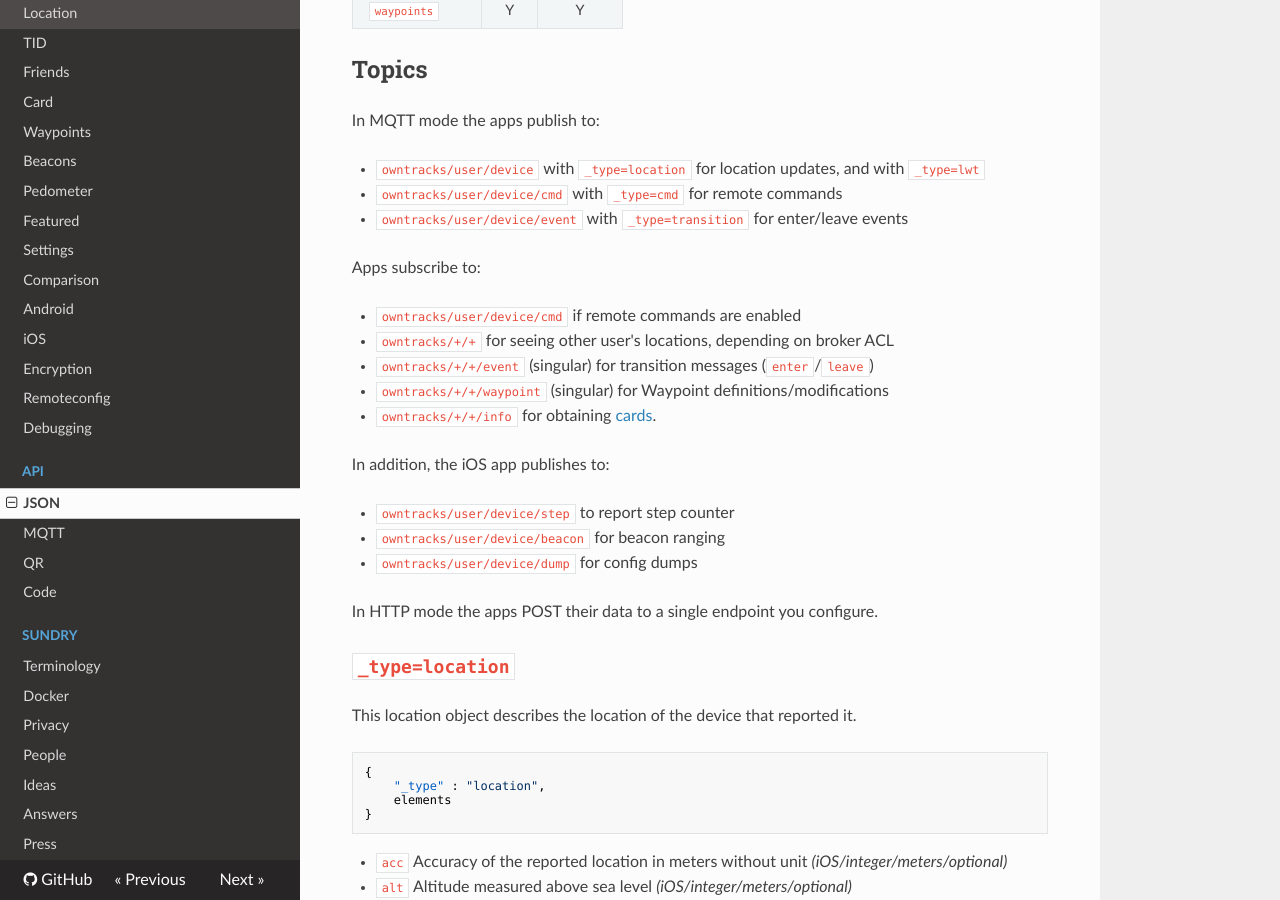
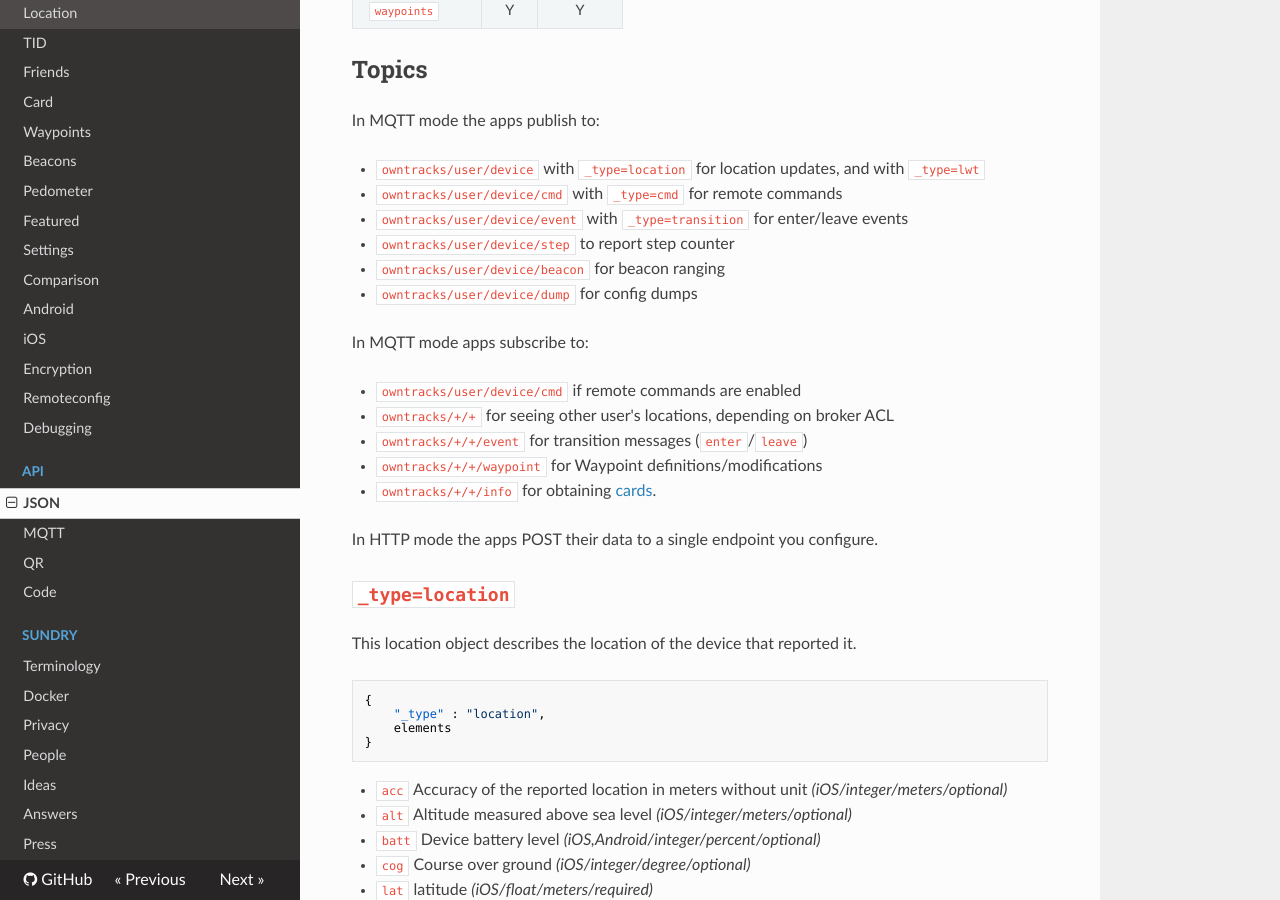
Before and after one commit to owntracks/booklet, an MkDocs documentation site: the page built from docs/tech/json.md, in a window 1280 px wide and 900 px high, scrolled down 644 px. Built offline with MkDocs 1.6.1, drawn with Linux system fonts in a browser that asks for light colours; nearby versions of some CDN libraries; old or Windows-style settings are respelled for this version of MkDocs.

Commit message:
Update json.md

```diff
--- a/docs/tech/json.md
+++ b/docs/tech/json.md
@@ -21,22 +21,19 @@ OwnTracks publishes its message payloads in [JSON](http://www.json.org) format.
 In MQTT mode the apps publish to:
 
 - `owntracks/user/device` with `_type=location` for location updates, and with `_type=lwt`
-- `owntracks/user/device/cmd` with `_type=cmd`      for remote commands
+- `owntracks/user/device/cmd` with `_type=cmd` for remote commands
 - `owntracks/user/device/event` with `_type=transition` for enter/leave events
+- `owntracks/user/device/step` to report step counter
+- `owntracks/user/device/beacon` for beacon ranging
+- `owntracks/user/device/dump` for config dumps
 
-Apps subscribe to:
+In MQTT mode apps subscribe to:
 
 - `owntracks/user/device/cmd` if remote commands are enabled
 - `owntracks/+/+` for seeing other user's locations, depending on broker ACL
-- `owntracks/+/+/event` (singular) for transition messages (`enter`/`leave`)
-- `owntracks/+/+/waypoint`  (singular) for Waypoint definitions/modifications
-- `owntracks/+/+/info`  for obtaining [cards](../features/card.md).
-
-In addition, the iOS app publishes to:
-
-- `owntracks/user/device/step` to report step counter
-- `owntracks/user/device/beacon` for beacon ranging
-- `owntracks/user/device/dump` for config dumps
+- `owntracks/+/+/event` for transition messages (`enter`/`leave`)
+- `owntracks/+/+/waypoint` for Waypoint definitions/modifications
+- `owntracks/+/+/info` for obtaining [cards](../features/card.md).
 
 In HTTP mode the apps POST their data to a single endpoint you configure.
 
```
